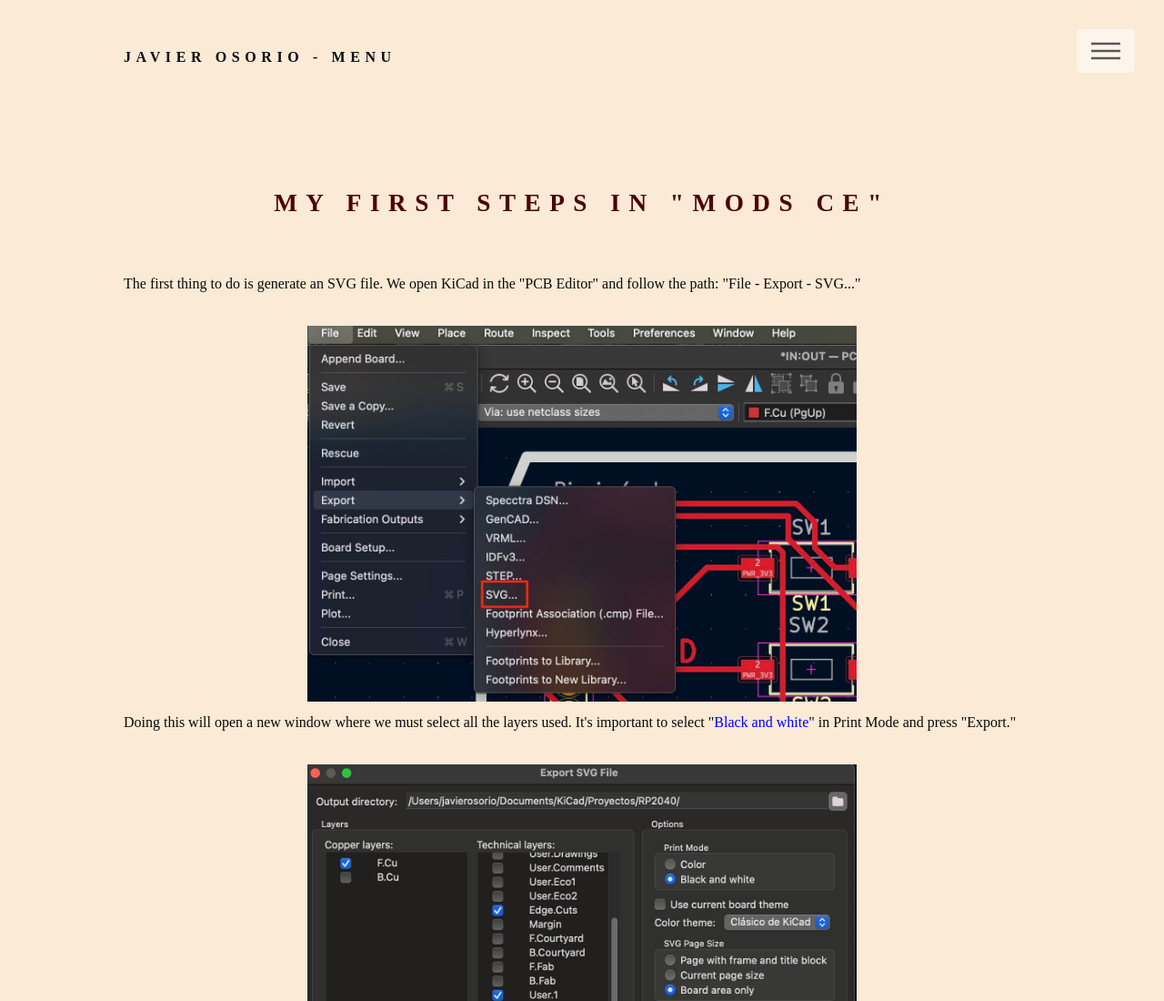
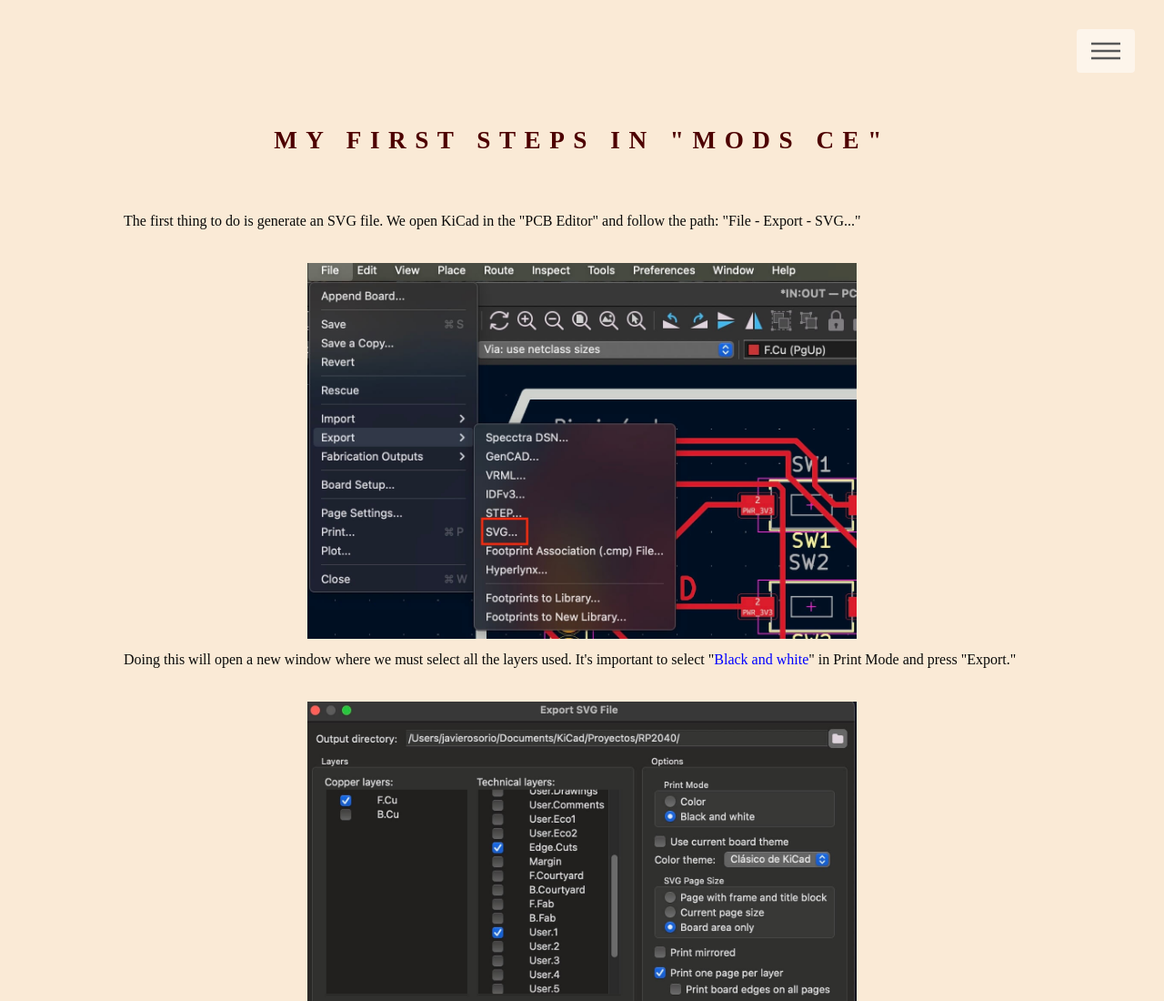
Before and after one commit to J1905-ade/Mods-CE, a plain HTML site: page index.html in a window 1280 px wide. Shown: the top 1100 px of the page at 91% size. Drawn offline with nearby package versions, Linux system fonts and the light colour scheme; a script that the page names is missing.

Commit message:
Update index.html

```diff
--- a/index.html
+++ b/index.html
@@ -25,9 +25,9 @@
 			<div class="inner">
 
 				<!-- Logo -->
-				<a href="../index.html" class="logo">
+				<!-- <a href="../index.html" class="logo">
 					<span class="title">Javier Osorio -
-						Menu</span>
+						Menu</span>-->
 				</a>
 
 				<!-- Nav -->
```
